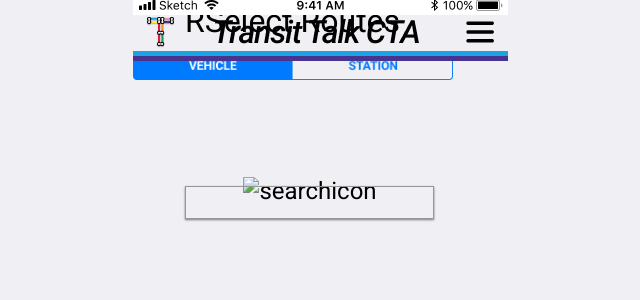
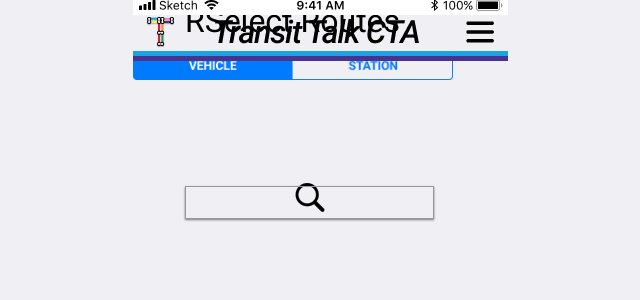
Before and after one commit to andreanthony/andreanthony.github.io, a Jekyll site: the page setpreferences.html, which Jekyll copies as it is, in a window 1280 px wide. Shown: the top 300 px of the page, without its empty margins (320-960 px from the left). Built offline with Jekyll 4.4.1, drawn with Linux system fonts in a browser that asks for light colours.

Commit message:
Update setpreferences.html

```diff
--- a/setpreferences.html
+++ b/setpreferences.html
@@ -14,7 +14,7 @@
  </header>
  <div class="search">
   <div id="rectangle-search"></div>
-  <img scr="/searchIcon.png" alt="searchicon" style="left: 81.87%; top: 26.14%;">
+  <img src="/searchIcon.png" alt="searchicon""/>
  </div>
 </body>
 </html>
```
